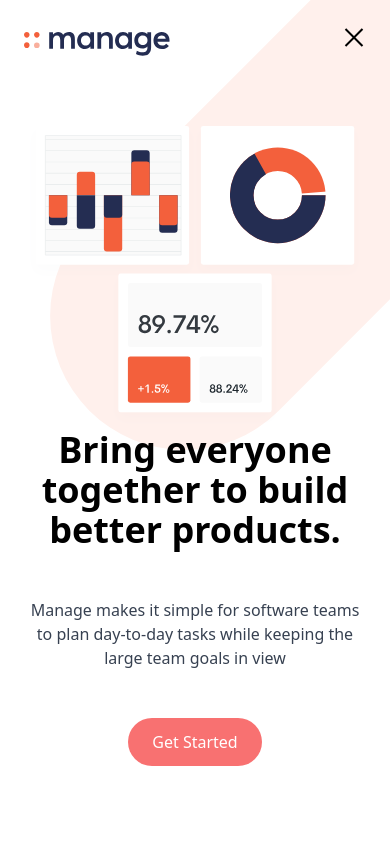
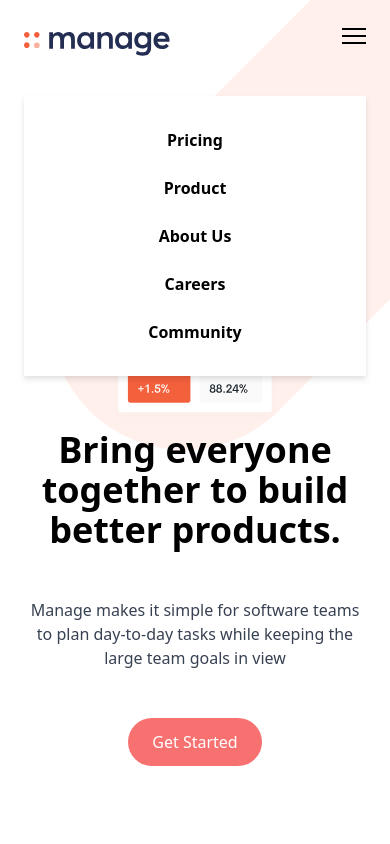
Before and after one commit to junosdakolo/Manage, a website: page src/index.html in a window 390 px wide. Both pictures are taken after a click on the button 354 px from the left and 40 px from the top of the page. Shown: the top 844 px of the page. Drawn offline with nearby package versions, Linux system fonts and the light colour scheme; files that its build step writes are made by us from their sources.

Commit message:
10th commit

```diff
--- a/js/index.js
+++ b/js/index.js
@@ -0,0 +1,8 @@
+const btn = document.getElementById('menu-btn')
+const nav = document.getElementById('menu')
+
+btn.addEventListener('click', () => {
+  btn.classList.toggle('open')
+  nav.classList.toggle('flex')
+  nav.classList.toggle('hidden')
+})
--- a/src/index.html
+++ b/src/index.html
@@ -35,7 +35,7 @@
          </div>
          <!-- Mobile Menu -->
           <div class="md:hidden">
-            <div id="menu" class="absolute flex flex-col hidden items-center self-end py-8 mt-10 space-y-6 font-bold bg-white sm:w-auto sm:self-center left-6 right-6 drop-shadow-md">
+            <div id="menu" class="absolute flex-col hidden items-center self-end py-8 mt-10 space-y-6 font-bold bg-white sm:w-auto sm:self-center left-6 right-6 drop-shadow-md">
                 <a href="#Pricing.html" class="hover:text-red-300">Pricing</a>
                 <a href="#Product.html" class="hover:text-red-300">Product</a>
                 <a href="#AboutUS.html" class="hover:text-red-300">About Us</a>
```
